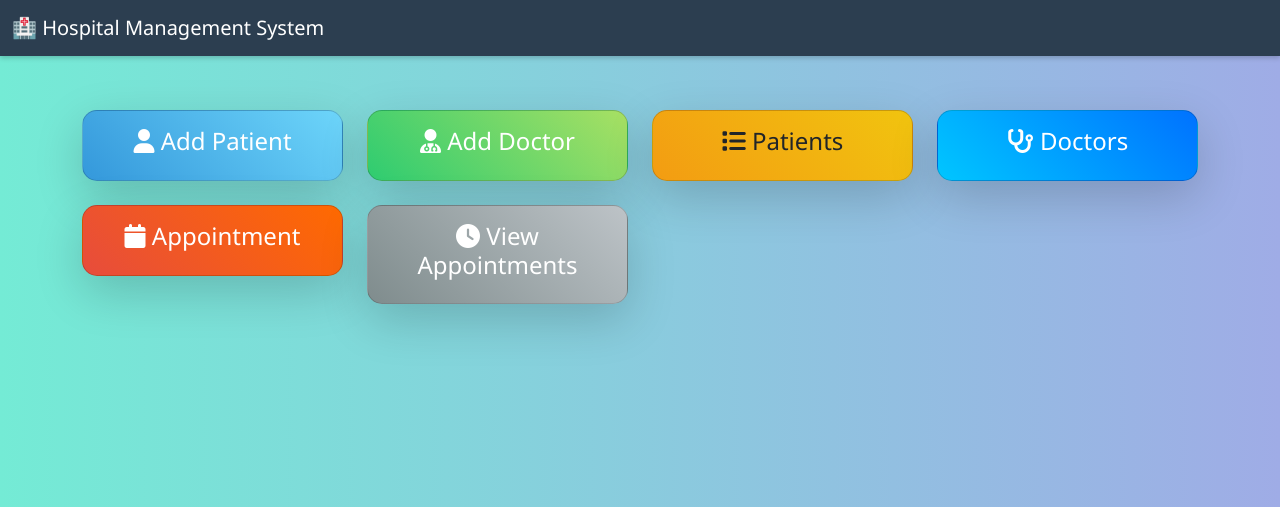
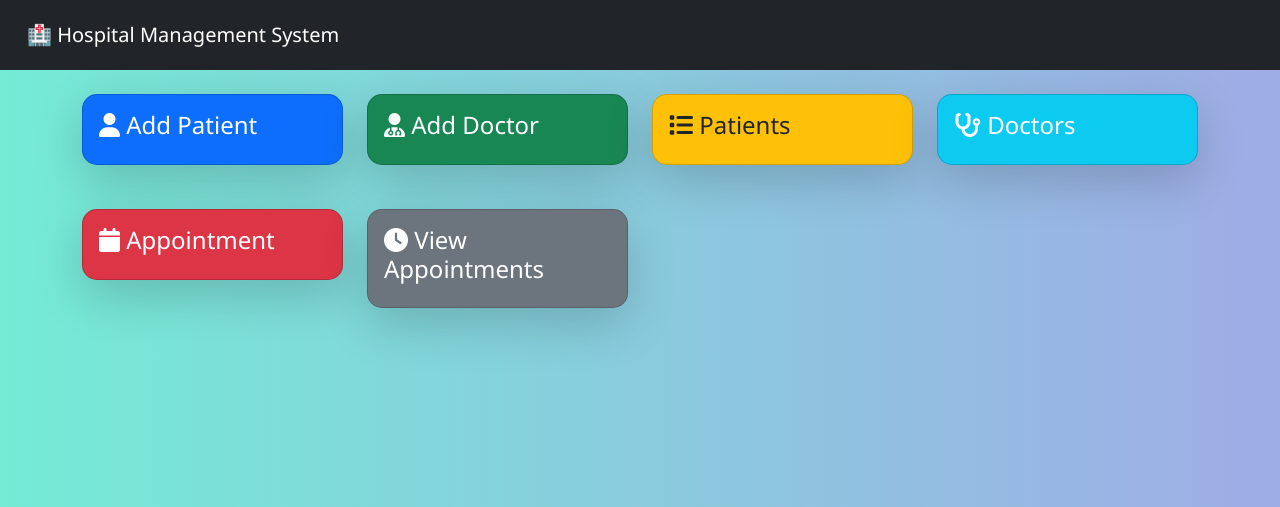
Before and after one commit to Tushar6837/hospital_project, a Flask app: page / in a window 1280 px wide. Shown: the top 507 px of the page. Run offline with Flask 3, Linux system fonts and the light colour scheme.

Commit message:
full UI upgrade

```diff
--- a/style.css
+++ b/style.css
@@ -1,73 +1,61 @@
-/* ---------------- BODY ---------------- */
+/* -------- BODY -------- */
 body {
     margin: 0;
     font-family: 'Segoe UI', sans-serif;
     background: linear-gradient(to right, #74ebd5, #9face6);
 }
 
-/* ---------------- NAVBAR ---------------- */
+/* -------- NAVBAR -------- */
 .navbar {
-    background: #2c3e50 !important;
-    box-shadow: 0 2px 5px rgba(0,0,0,0.2);
+    background: #2c3e50;
+    color: white;
+    padding: 15px;
+    font-size: 22px;
+    text-align: center;
 }
 
-/* ---------------- CONTAINER ---------------- */
+/* -------- CONTAINER -------- */
 .container {
-    padding-top: 30px;
+    width: 90%;
+    margin: 30px auto;
 }
 
-/* ---------------- CARD DESIGN ---------------- */
+/* -------- CARD -------- */
 .card {
+    background: white;
     border-radius: 15px;
     padding: 20px;
-    text-align: center;
-    font-size: 18px;
-    font-weight: bold;
-    transition: 0.3s ease;
+    box-shadow: 0 5px 15px rgba(0,0,0,0.2);
+    margin-bottom: 20px;
+}
+
+/* -------- FORM -------- */
+input, select {
+    width: 100%;
+    padding: 10px;
+    margin: 10px 0;
+    border-radius: 8px;
+    border: 1px solid #ccc;
+}
+
+/* -------- BUTTON -------- */
+button {
+    background: #3498db;
+    color: white;
+    padding: 10px;
+    border: none;
+    border-radius: 8px;
     cursor: pointer;
 }
 
-/* Hover Effect */
-.card:hover {
-    transform: scale(1.05);
-    box-shadow: 0px 8px 20px rgba(0,0,0,0.3);
+button:hover {
+    background: #2980b9;
 }
 
-/* ---------------- COLORS ---------------- */
-.bg-primary {
-    background: linear-gradient(45deg, #3498db, #6dd5fa) !important;
-}
-
-.bg-success {
-    background: linear-gradient(45deg, #2ecc71, #a8e063) !important;
-}
-
-.bg-warning {
-    background: linear-gradient(45deg, #f39c12, #f1c40f) !important;
-}
-
-.bg-info {
-    background: linear-gradient(45deg, #00c6ff, #0072ff) !important;
-}
-
-.bg-danger {
-    background: linear-gradient(45deg, #e74c3c, #ff6a00) !important;
-}
-
-.bg-secondary {
-    background: linear-gradient(45deg, #7f8c8d, #bdc3c7) !important;
-}
-
-/* ---------------- LINKS ---------------- */
-a {
-    text-decoration: none !important;
-}
-
-/* ---------------- TABLE ---------------- */
+/* -------- TABLE -------- */
 table {
     width: 100%;
     border-collapse: collapse;
-    margin-top: 20px;
     background: white;
     border-radius: 10px;
     overflow: hidden;
@@ -81,38 +69,15 @@ th {
 
 td {
     padding: 10px;
-    border-bottom: 1px solid #ddd;
     text-align: center;
 }
 
-tr:hover {
+tr:nth-child(even) {
     background: #f2f2f2;
 }
 
-/* ---------------- FORM ---------------- */
-input, select {
-    width: 100%;
-    padding: 10px;
-    margin: 8px 0;
-    border-radius: 5px;
-    border: 1px solid #ccc;
+/* -------- LINKS -------- */
+a {
+    text-decoration: none;
+    color: #3498db;
 }
-
-/* ---------------- BUTTON ---------------- */
-button {
-    padding: 10px 15px;
-    border: none;
-    background: #3498db;
-    color: white;
-    border-radius: 5px;
-    cursor: pointer;
-}
-
-button:hover {
-    background: #2980b9;
-}
-
-/* ---------------- HEADINGS ---------------- */
-h1, h2, h3 {
-    text-align: center;
-}
```
Also changed, not shown: templates/add_doctor.html (+25 -9 lines), templates/add_patient.html (+16 -9 lines), templates/appointment.html (+13 -12 lines), templates/view.html (+10 -4 lines).
